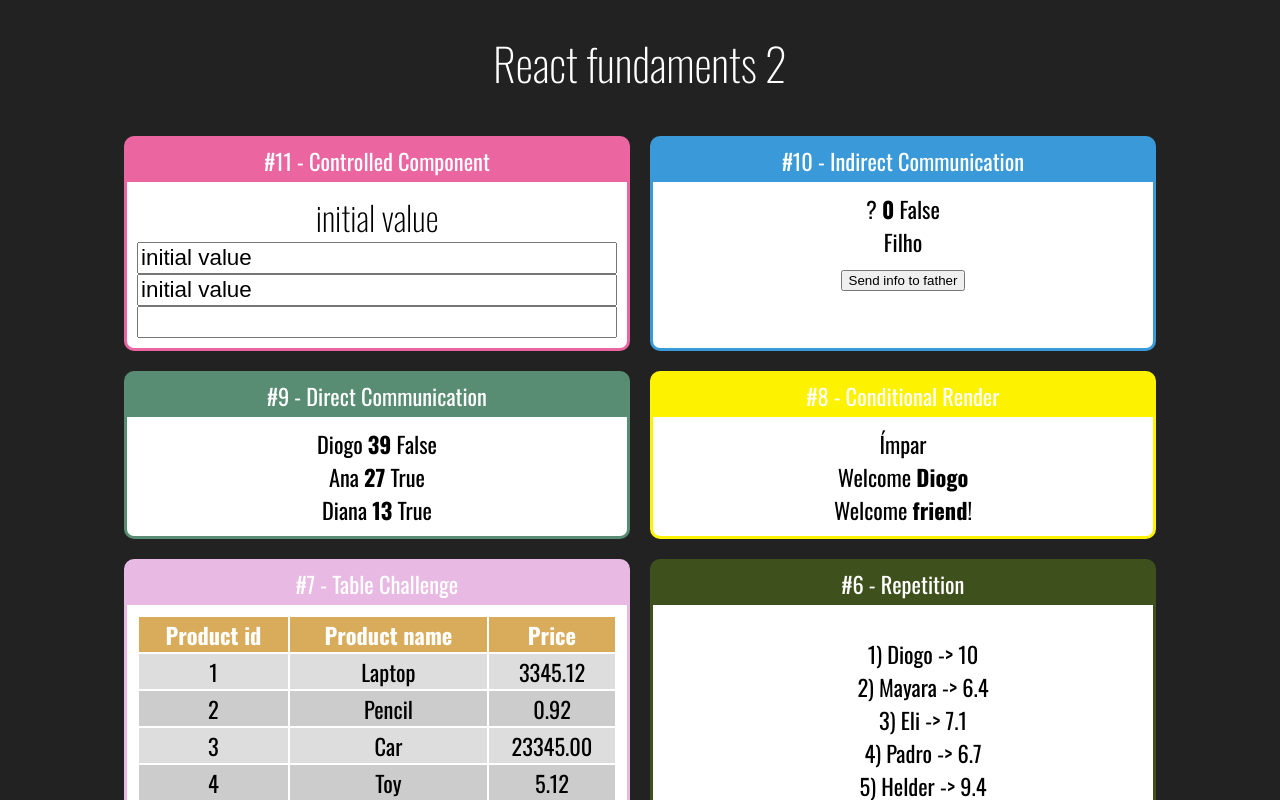
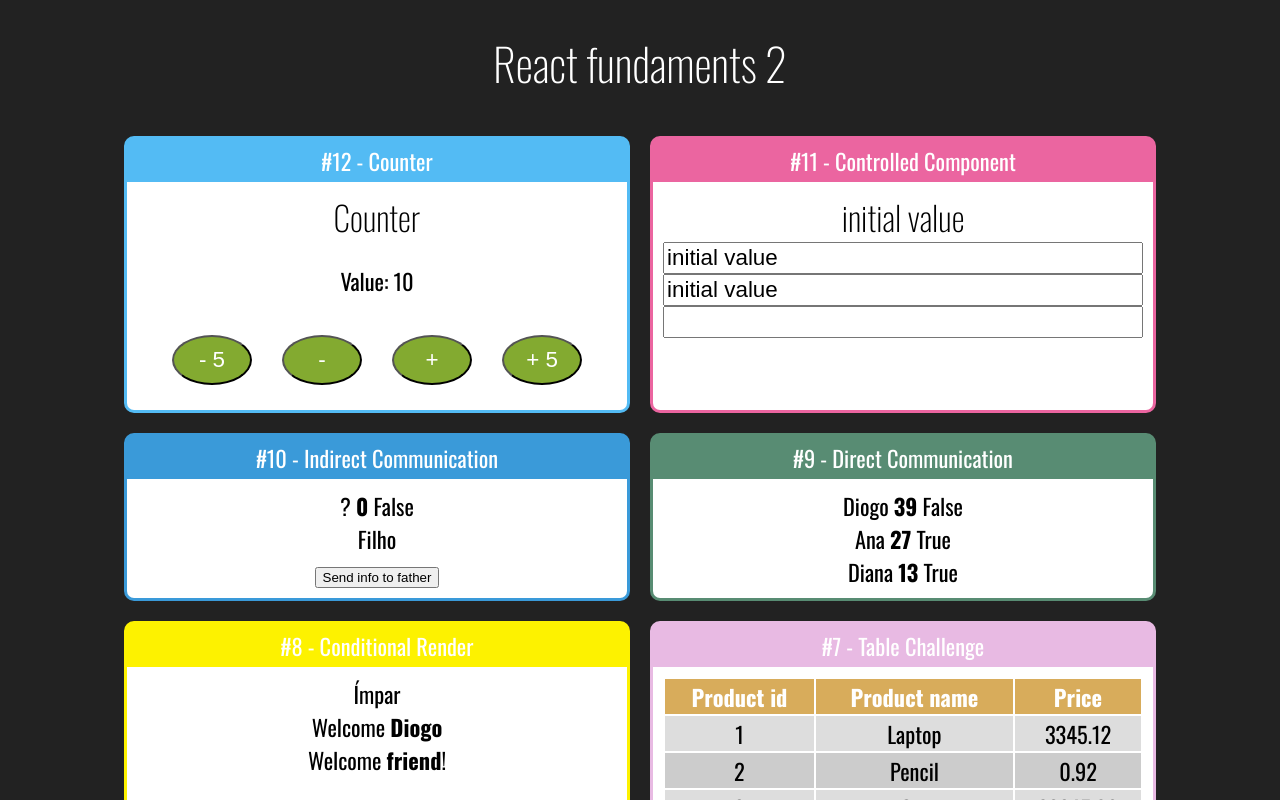
Before and after one commit to Dluks82/react-redux, a React (Create React App) app: page / in a window 1280 px wide. Shown: the top 800 px of the page. Built offline with nearby package versions, Linux system fonts and the light colour scheme.

Commit message:
lesson 37 - class component

```diff
--- a/src/App.jsx
+++ b/src/App.jsx
@@ -1,6 +1,7 @@
 import "./App.css";
 import Card from "./components/layout/Card";
 
+import Counter from "./components/counter/Counter";
 import Input from "./components/form/Input";
 import IndirectFather from "./components/communication/IndirectFather";
 import DirectFather from "./components/communication/DirectFather";
@@ -15,12 +16,16 @@ import WithParam from "./components/basics/WithParam";
 import Random from "./components/basics/Random";
 import First from "./components/basics/First";
 
-const app = (_) => {
+const App = (_) => {
   return (
     <div className="App">
       <h1>React fundaments 2</h1>
 
       <div className="Cards">
+        <Card title="#12 - Counter" color="#53BBF4">
+          <Counter initialNumber={10} step={5} />
+        </Card>
+
         <Card title="#11 - Controlled Component" color="#EB65A0">
           <Input />
         </Card>
@@ -79,4 +84,4 @@ const app = (_) => {
   );
 };
 
-export default app;
+export default App;
--- /dev/null
+++ b/src/components/counter/Counter.css
@@ -0,0 +1,9 @@
+.Counter button {
+  height: 50px;
+  width: 80px;
+  margin: 15px;
+  border-radius: 50%;
+  font-size: 1.4rem;
+  background-color: #83aa30;
+  color: #fff;
+}
--- /dev/null
+++ b/src/components/counter/Counter.jsx
@@ -0,0 +1,40 @@
+import React, { Component } from "react";
+import "./Counter.css";
+
+class Counter extends Component {
+  state = {
+    number: this.props.initialNumber || 0,
+    step: this.props.step || 1,
+  };
+
+  inc = (step) => {
+    this.setState({
+      number: this.state.number + step,
+    });
+  };
+
+  dec = (step) => {
+    this.setState({
+      number: this.state.number - step,
+    });
+  };
+
+  render() {
+    return (
+      <div className="Counter">
+        <h2>Counter</h2>
+        <p>Value: {this.state.number}</p>
+        <button onClick={(_) => this.dec(this.state.step)}>
+          - {this.state.step}
+        </button>
+        <button onClick={(_) => this.dec(1)}>-</button>
+        <button onClick={(_) => this.inc(1)}>+</button>
+        <button onClick={(_) => this.inc(this.state.step)}>
+          + {this.state.step}
+        </button>
+      </div>
+    );
+  }
+}
+
+export default Counter;
```
